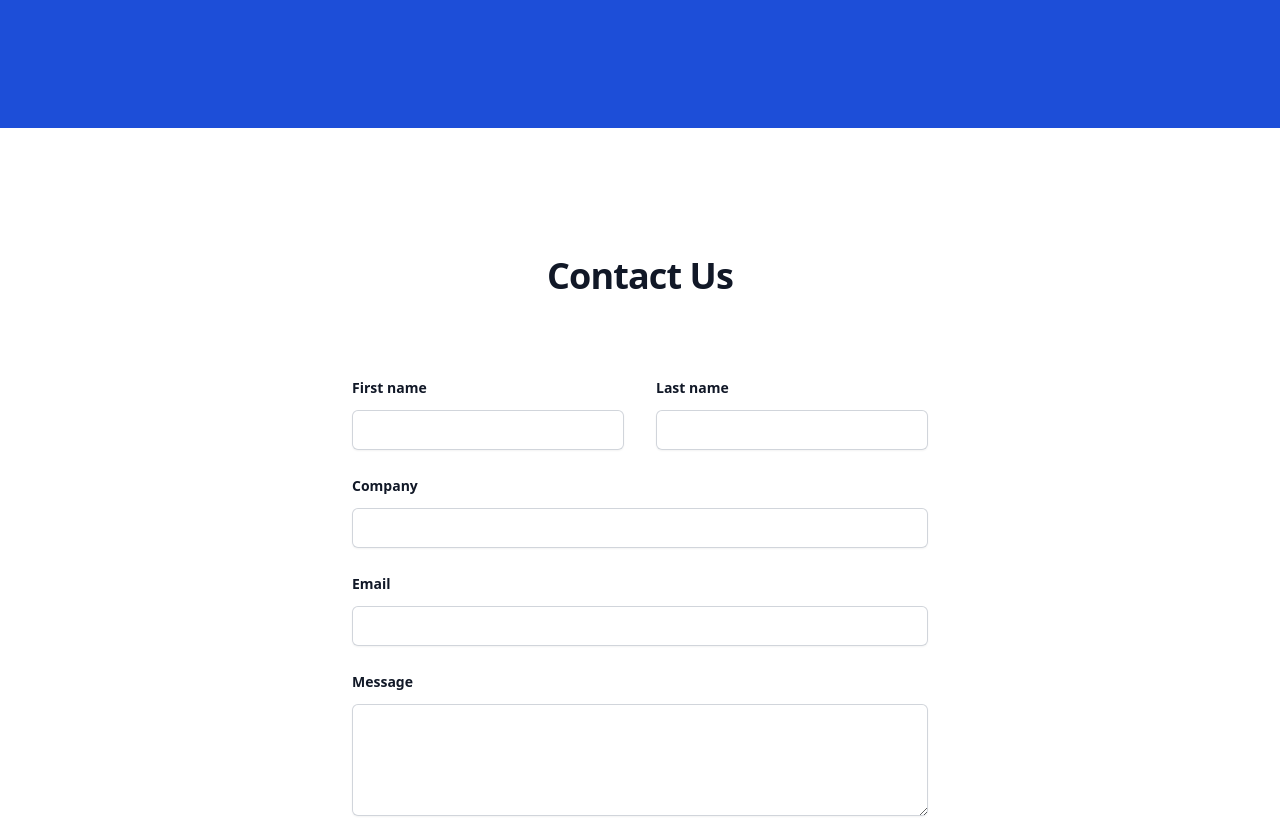
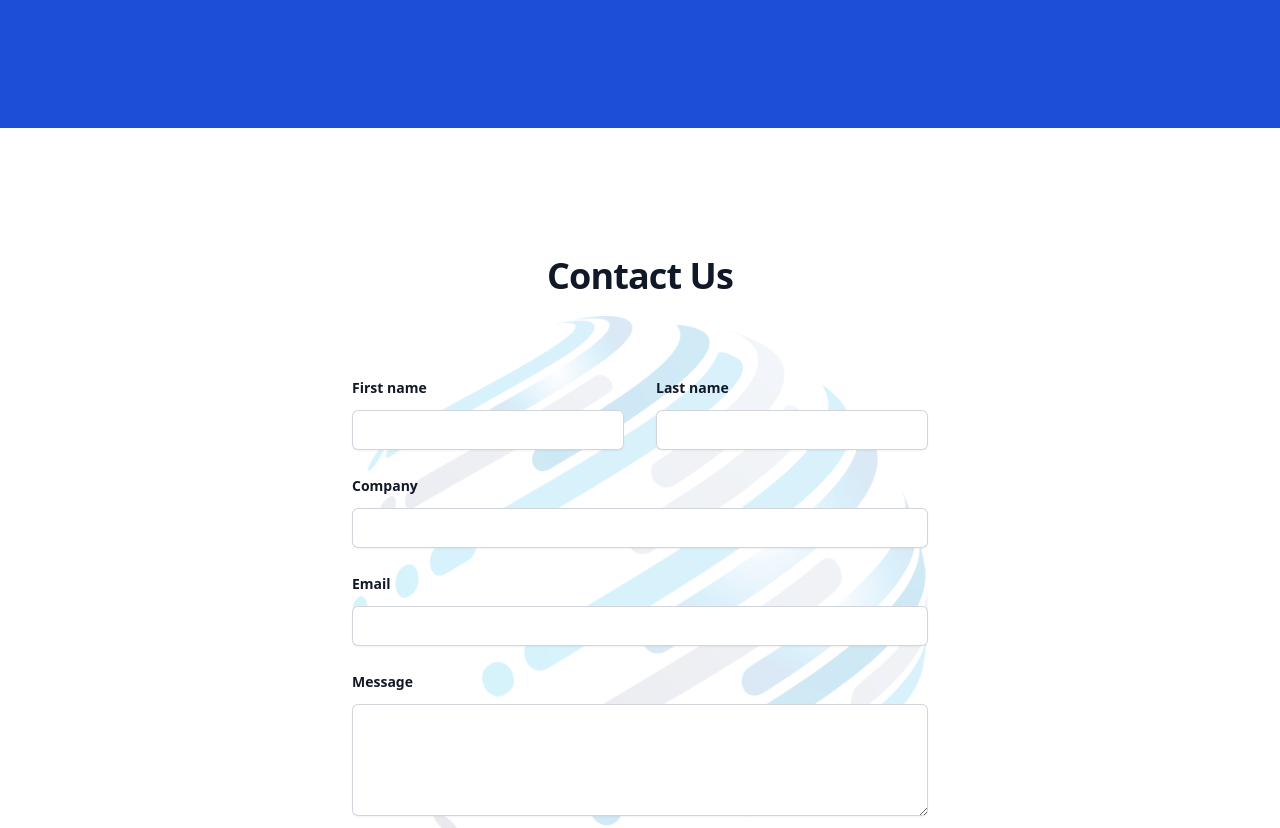
Before and after one commit to KES-Global-Advisors/kes-web-redesign, a React (Vite) app: page / in a window 1280 px wide. Shown: the part 5800-6628 px from the top of the page. Built offline with nearby package versions, Linux system fonts and the light colour scheme; the HTML template or start-up script is replaced by a standard one; a web font is replaced by a local one.

Commit message:
add globe water mark to contact

```diff
--- a/src/components/Contact.tsx
+++ b/src/components/Contact.tsx
@@ -32,7 +32,19 @@ const Contact = () =>  {
 
   return (
     <Element name="contact">
-      <div ref={sectionRef} className="isolate bg-white px-6 py-24 sm:py-32 lg:px-8">
+      <div
+        ref={sectionRef}
+        className="isolate bg-white px-6 py-24 sm:py-32 lg:px-8"
+        style={{
+          backgroundImage: "url('/src/assets/KES-Globe.png')",
+          backgroundAttachment: 'fixed',
+          backgroundPosition: 'center',
+          backgroundRepeat: 'no-repeat',
+          backgroundSize: '45%',
+          backgroundBlendMode: 'overlay',
+          backgroundColor: 'rgba(255, 255, 255, 0.8)', // This adds a semi-transparent white overlay
+        }}
+      >
         <div className="mx-auto max-w-2xl text-center">
           <h2 className="text-3xl font-bold tracking-tight text-gray-900 sm:text-4xl">Contact Us</h2>
         </div>
```
